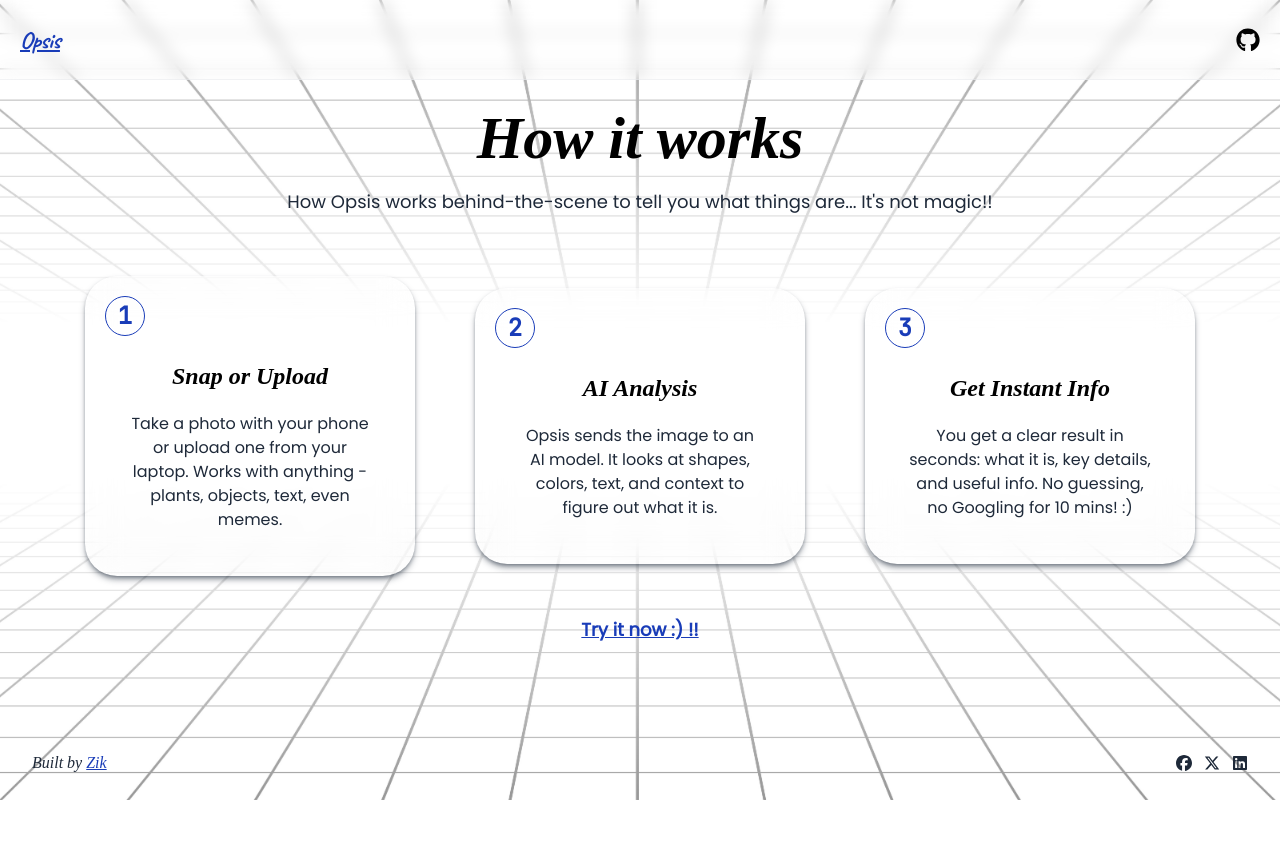
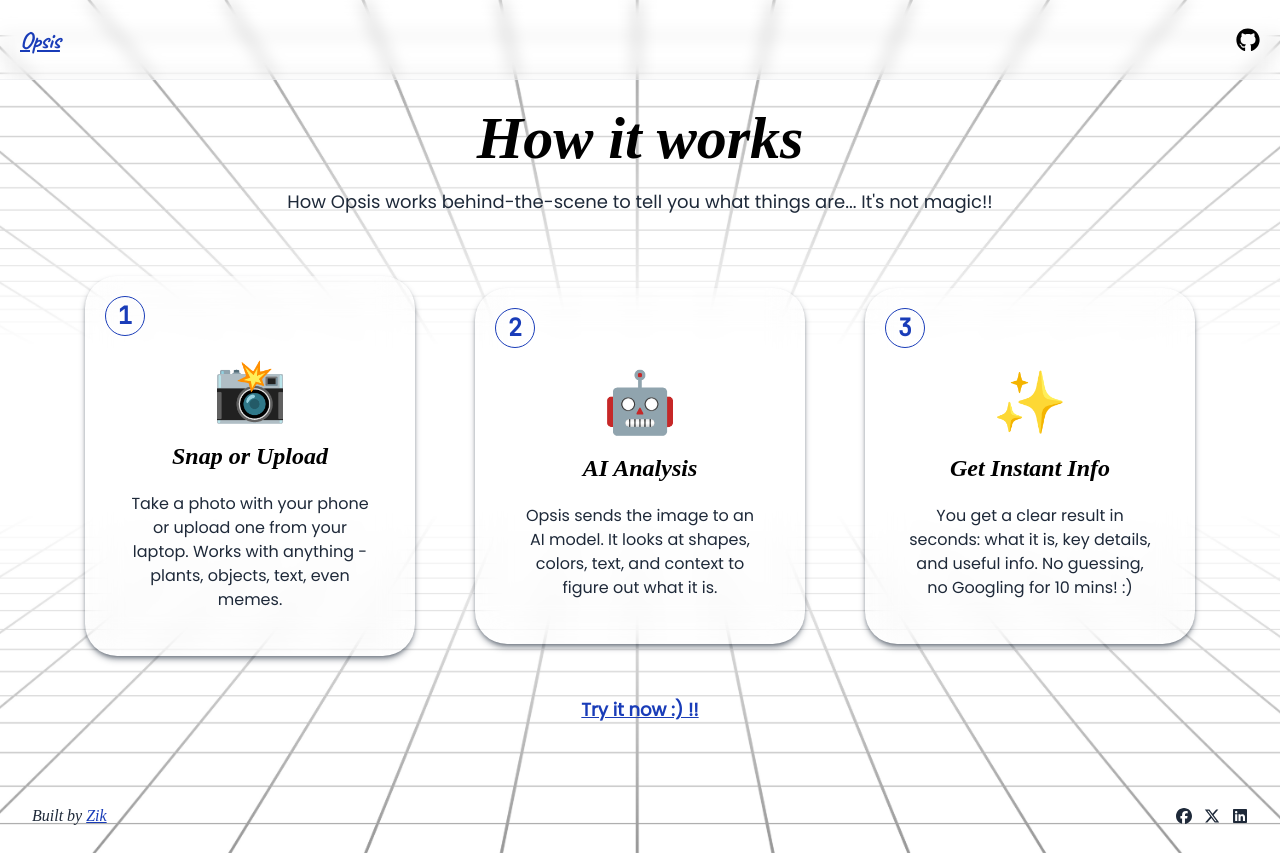
Before and after one commit to isaacszn/Opsis, a React (Vite) app: page /how-it-works in a window 1280 px wide. Before the commit the page ends 800 px from the top, so only its background shows below. Built offline with nearby package versions, Linux system fonts and the light colour scheme.

Commit message:
feat: add emojis

```diff
--- a/src/components/Box.jsx
+++ b/src/components/Box.jsx
@@ -5,7 +5,8 @@
                 {props.number}
             </div>
             <div className="p-6">
-                <h1 className="serif font-bold text-black text-2xl mb-5">{props.header}</h1>
+                <span className="text-6xl">{props.emoji}</span>
+                <h1 className="serif font-bold text-black text-2xl mt-5 mb-5">{props.header}</h1>
                 <p>{props.text}</p>
             </div>
         </div>
--- a/src/pages/HowItWorks.jsx
+++ b/src/pages/HowItWorks.jsx
@@ -9,9 +9,9 @@
             <p className="text-center text-lg w-[90%] mt-5 mb-15">How Opsis works behind-the-scene to tell you what things are... It's not magic!!</p>
 
             <div className="flex flex-col items-center justify-center gap-10 lg:gap-15 lg:flex-row w-full mx-auto text-center">
-                <Box number={1} header="Snap or Upload" text="Take a photo with your phone or upload one from your laptop. Works with anything - plants, objects, text, even memes." />
-                <Box number={2} header="AI Analysis" text="Opsis sends the image to an AI model. It looks at shapes, colors, text, and context to figure out what it is." />
-                <Box number={3} header="Get Instant Info" text="You get a clear result in seconds: what it is, key details, and useful info. No guessing, no Googling for 10 mins! :)" />
+                <Box number={1} emoji="📸" header="Snap or Upload" text="Take a photo with your phone or upload one from your laptop. Works with anything - plants, objects, text, even memes." />
+                <Box number={2} emoji="🤖" header="AI Analysis" text="Opsis sends the image to an AI model. It looks at shapes, colors, text, and context to figure out what it is." />
+                <Box number={3} emoji="✨" header="Get Instant Info" text="You get a clear result in seconds: what it is, key details, and useful info. No guessing, no Googling for 10 mins! :)" />
             </div>
 
             <div className="mt-10">
```
